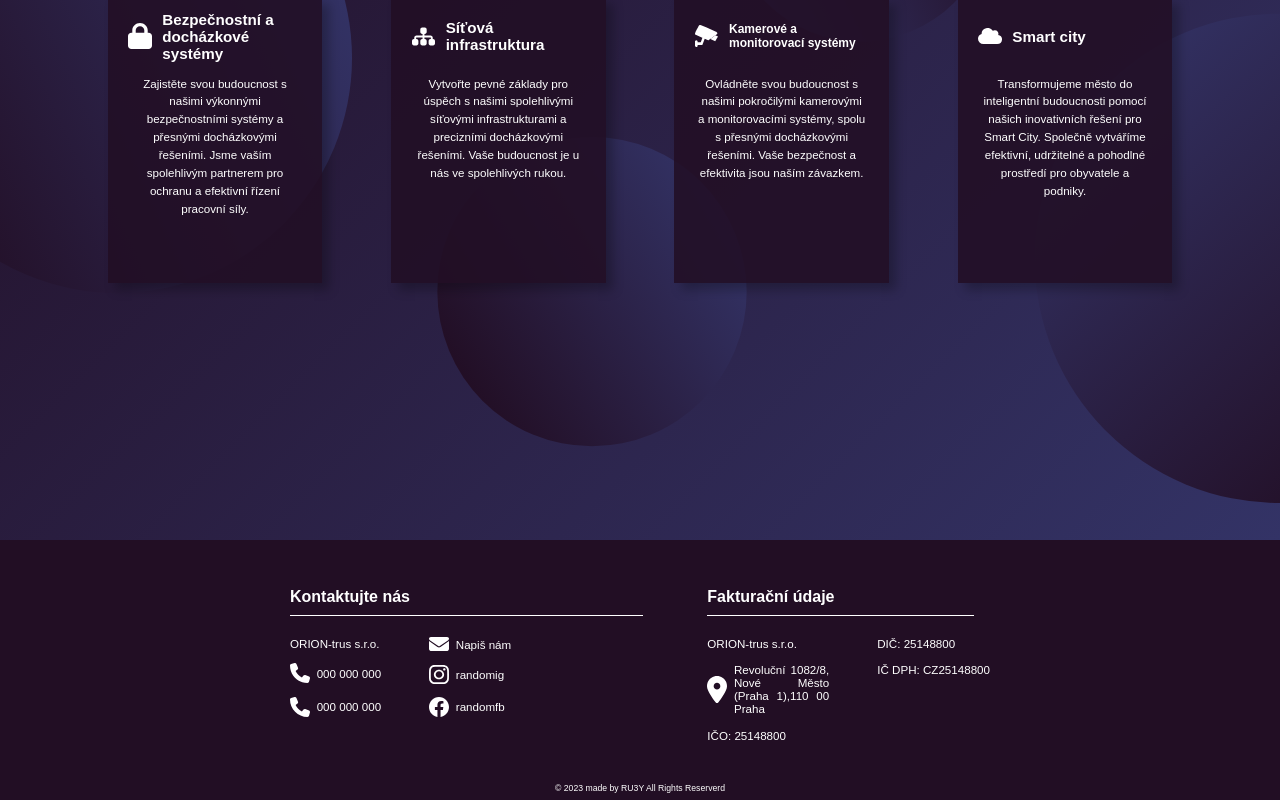
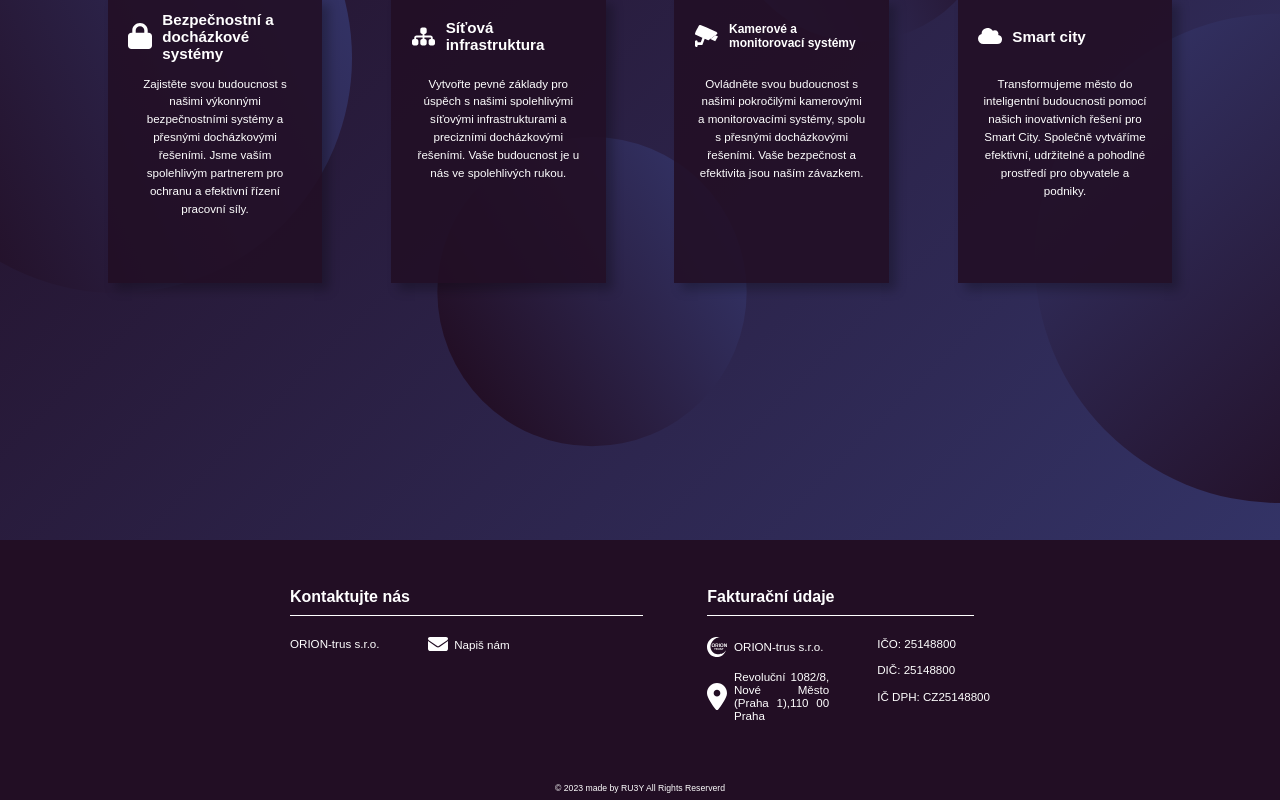
Before and after one commit to fil1pko/ORIO, a Vue app: page / in a window 1280 px wide. Shown: the part 1860-2660 px from the top of the page. Built offline with nearby package versions, Linux system fonts and the light colour scheme.

Commit message:
fixed footer

```diff
--- a/src/components/sections/contact.vue
+++ b/src/components/sections/contact.vue
@@ -20,16 +20,16 @@
                 <div class="information-wraper">
                     <ul>
                         <li><p>{{ $t('name') }}</p></li>
-                        <li><a href="tel:9876765678">
+                        <!-- <li><a href="tel:9876765678">
                         <img src="../../assets/pictures/phone.svg" alt="phone icon"> {{ $t('phone1') }}</a></li>
                         <li><a href="tel:9876765678">
-                        <img src="../../assets/pictures/phone.svg" alt="phone icon">{{ $t('phone2') }}</a></li>
+                        <img src="../../assets/pictures/phone.svg" alt="phone icon">{{ $t('phone2') }}</a></li> -->
                     </ul>
                     <ul>
                         <!-- <li><a target="_blank" href="https://mail.google.com/mail/u/0/#inbox"><img src="../../assets/pictures/email.svg" alt="email icon">{{ $t('gmail') }}</a></li> -->
                         <li><a href="mailto:stano@oriontrust.eu? subject=subject text"><img src="../../assets/pictures/email.svg" alt="email icon">{{ $t('gmail') }}</a></li>
-                        <li><a href="#"><img src="../../assets/pictures/instagram.svg" alt="instagram icon">{{ $t('instagram') }}</a></li>
-                        <li><a href="#"><img src="../../assets/pictures/facebook.svg" alt="facebook icon"> {{ $t('facebook') }}</a></li>
+                        <!-- <li><a href="#"><img src="../../assets/pictures/instagram.svg" alt="instagram icon">{{ $t('instagram') }}</a></li> -->
+                        <!-- <li><a href="#"><img src="../../assets/pictures/facebook.svg" alt="facebook icon"> {{ $t('facebook') }}</a></li> -->
                     </ul>
                 </div>
             </div>
@@ -42,11 +42,11 @@
                 <!-- container for information -->
                 <div class="information-wraper">
                     <ul>
-                        <li><p>{{ $t('name2') }}</p></li>
+                        <li><p><img src="../../assets/pictures/logo.svg" alt="logo">{{ $t('name2') }}</p></li>
                         <li><p><img src="../../assets/pictures/location.svg" alt="location icon">{{ $t('location') }}</p></li>
-                        <li><p>{{ $t('ico') }}</p></li>
                     </ul>
                     <ul>
+                        <li><p>{{ $t('ico') }}</p></li>
                         <li><p style="white-space: nowrap;">{{ $t('dic') }}</p></li>
                         <li><p style="white-space: nowrap;">{{ $t('icdph') }}</p></li>
                     </ul>
```
